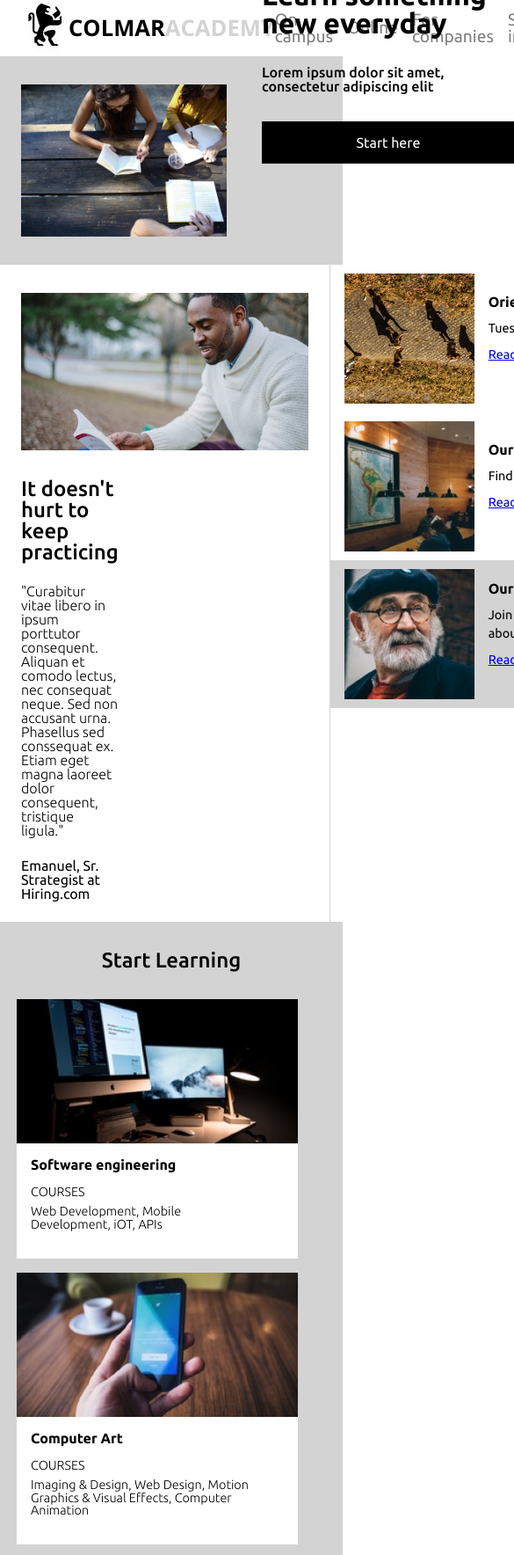
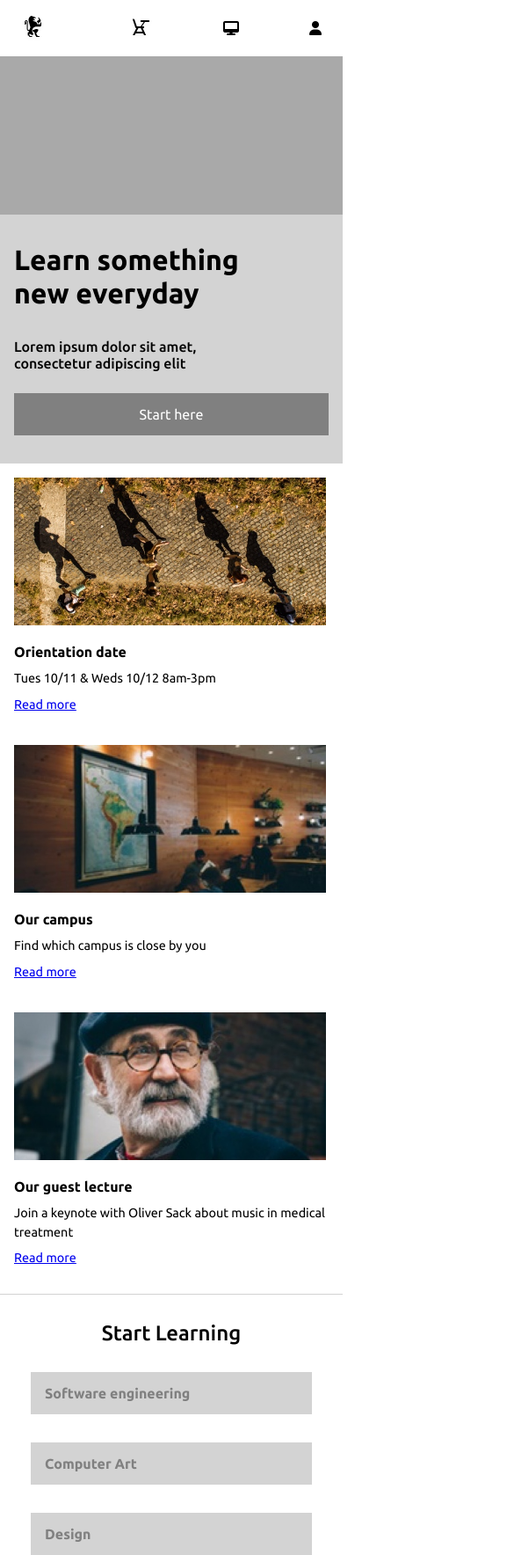
Before and after one commit to John-Cicalese/colmaracademy, a plain HTML site: page index.html in a window 390 px wide. Shown: the top 1768 px of the page at 88% size, 585 px wide, since content can reach past the window. Drawn offline with nearby package versions, Linux system fonts and the light colour scheme; files that its build step writes are made by us from their sources; files whose address does not match are found by name.

Commit message:
mobile complete

```diff
--- a/Resources/css/index.css
+++ b/Resources/css/index.css
@@ -21,11 +21,10 @@ html {
 }
 
 .logo img {
-    height: 4rem;
+    height: 3rem;
 }
 
 .logo span {
-    font-family: "Open Sans";
     font-size: 1.6rem;
     font-weight: bold;
 }
@@ -54,6 +53,12 @@ nav span {
 }
 
 .banner {
+    display: flex;
+    justify-content: flex-start;
+    align-items: center;
+}
+
+#banner {
     display: flex;
     justify-content: flex-start;
     align-items: center;
@@ -138,7 +143,7 @@ nav span {
     font-weight: 300;
 }
 
-.mini {
+#banner.mini {
     width: 26.4rem;
     height: 10.5rem;
 }
@@ -173,7 +178,7 @@ nav span {
     font-size: .9rem
 }
 
-#guest {
+.guest {
     background-color: lightgrey;
 }
 
@@ -228,7 +233,7 @@ nav span {
 .course-content {
     margin-left: 1rem;
     margin-bottom: 1.5rem;
-    font line-height: 1.5;
+    line-height: 1.5;
     padding-right: 2.5rem;
 }
 
@@ -273,3 +278,170 @@ footer {
 .copyright {
     margin-left: 1.5rem;
 }
+
+
+/*Mobile*/
+
+@media only screen and (max-width: 480px) {
+    body {
+        overflow-x: hidden;
+    }
+    #desktop-nav {
+        display: none;
+    }
+    .logo {
+        display: none;
+    }
+    #mobile-logo img {
+        height: 2rem;
+    }
+    #mobile-nav {
+        display: flex;
+        justify-content: space-around;
+        align-items: center;
+    }
+    #mobile-logo {
+        display: flex;
+        margin-left: 1.5rem;
+        align-items: center;
+    }
+    #mobile-nav img, #mobile-nav .fa-desktop {
+        margin-right: 5rem;
+    }
+    #mobile-nav .fa-user {
+        margin-right: 1.5rem;
+    }
+    #bannerone img {
+        display: none;
+    }
+    .mobilebanner1 {
+        background-color: darkgray;
+        width: 100%;
+        height: 11.25rem;
+    }
+    .banner {
+        display: flex;
+        flex-direction: column;
+    }
+    .signup {
+        padding-bottom: 2rem;
+        padding-left: 1rem;
+        padding-right: 1rem;
+    }
+    .signup-content {
+        width: 100%;
+        line-height: 1.2;
+    }
+    .signup-content h2 {
+        font-weight: 700;
+        font-size: 2rem;
+        margin-top: 2rem;
+        margin-bottom: 2rem;
+        padding-right: 3rem;
+    }
+    .signup-content h4 {
+        font-weight: 500;
+        font-size: 1rem;
+        margin-bottom: 1.5rem;
+        padding-right: 5rem;
+    }
+    #desktop-display {
+        display: none;
+    }
+    #bantwoimg {
+        display: none;
+    }
+    #mobbantwoimg {
+        max-width: 95%;
+        height: auto;
+        margin-bottom: 1rem;
+    }
+    .campus {
+        border-left: none;
+        margin-top: 1rem;
+        margin-left: 1rem;
+        margin-bottom: 1rem;
+    }
+    #mobile-display {
+        border-bottom: .5px solid lightgrey;
+    }
+    .guest, .bannerthree {
+        background-color: white;
+    }
+    #banner {
+        display: block;
+    }
+    #banner.mini {
+        width: auto;
+        height: 18rem;
+        margin-bottom: 1rem;
+    }
+    .course img {
+        display: none;
+    }
+    .btn {
+        display: flex;
+        justify-content: center;
+        align-items: center;
+        background-color: gray;
+        color: white;
+        height: 3rem;
+    }
+    .mobile-course {
+        display: flex;
+        justify-content: flex-start;
+        align-items: center;
+        background-color: lightgray;
+        color: #808080;
+        height: 3rem;
+        padding-left: 1rem;
+    }
+    .campusinfo {
+        padding-top: 0;
+    }
+    .course-content p {
+        display: none;
+    }
+    .course-content {
+        margin-bottom: .5rem;
+        margin-right: -3.5rem;
+    }
+    .top {
+        display: flex;
+        flex-direction: column;
+        align-items: center;
+        border-bottom: .5px solid lightgrey;
+    }
+    .flexcolumn video {
+        width: 100%;
+        height: auto;
+        margin: 0 auto;
+    }
+    .footer nav {
+        display: none;
+    }
+    .footer {
+        display: block;
+        margin-top: 2.5rem;
+        font-size: 1rem;
+        color: grey;
+    }
+}
+
+@media only screen and (min-width: 1024px) {
+    #mobile-nav {
+        display: none;
+    }
+    #mobile-logo {
+        display: none;
+    }
+    .mobilebanner1 {
+        display: none;
+    }
+    #mobbantwoimg {
+        display: none;
+    }
+}
+
+
+}
--- a/index.html
+++ b/index.html
@@ -5,6 +5,7 @@
     <meta charset="UTF-8">
     <title>ColmarAcademy</title>
     <meta name="description" content="DESCRIPTION">
+    <script src="https://use.fontawesome.com/930c403846.js"></script>
     <link rel="stylesheet" type="text/css" href="/Users/John/Documents/colmaracademy/Resources/css/reset.css">
     <link rel="stylesheet" type="text/css" href="/Users/John/Documents/colmaracademy/Resources/css/index.css">
     <link href="https://fonts.googleapis.com/css?family=Open+Sans:300,400,600,700|Roboto:300,400,700" rel="stylesheet">
@@ -21,7 +22,15 @@
             <img src="/Users/John/Documents/colmaracademy/Resources/capstone_colmar_assets/images/ic-logo.svg" alt="logo">
             <span>COLMAR</span><span id="academy">ACADEMY</span>
         </div>
-        <nav>
+        <div id="mobile-logo">
+            <img src="/Users/John/Documents/colmaracademy/Resources/capstone_colmar_assets/images/ic-logo.svg" alt="logo">
+        </div>
+        <nav id="mobile-nav">
+            <img src="/Users/John/Documents/colmaracademy/Resources/capstone_colmar_assets/images/ic-on-campus.svg">
+            <i class="fa fa-desktop" aria-hidden="true"></i>
+            <i class="fa fa-user" aria-hidden="true"></i>
+        </nav>
+        <nav id="desktop-nav">
             <span>On campus</span>
             <span>Online</span>
             <span>For companies</span>
@@ -29,8 +38,9 @@
         </nav>
     </div>
     <!--Banner 1-->
-    <div class="banner" id="bannerone">
+    <section class="banner" id="bannerone">
         <img src="/Users/John/Documents/colmaracademy/Resources/capstone_colmar_assets/images/banner.jpg" alt="book reading">
+        <div class="mobilebanner1"></div>
         <div class="signup">
             <div class="signup-content">
                 <h2>Learn something new everyday</h2>
@@ -38,11 +48,11 @@
                 <div class="btn">Start here</div>
             </div>
         </div>
-    </div>
+    </section>
     <!--Banner 2-->
     <section class="bannertwo">
-        <div class="flex">
-            <div class="flexcolumn">
+        <div class="flex" id="mobile-display">
+            <div class="flexcolumn" id="desktop-display">
                 <img src="/Users/John/Documents/colmaracademy/Resources/capstone_colmar_assets/images/information-main.jpg" alt="reading">
                 <div class="practice-content">
                     <h2>It doesn't hurt to keep practicing</h2>
@@ -51,8 +61,9 @@
                 </div>
             </div>
             <div class="campus">
-                <div class="banner mini">
+                <div class="mini" id="banner">
                     <img src="/Users/John/Documents/colmaracademy/Resources/capstone_colmar_assets/images/information-orientation.jpg" alt="orientation" id="bantwoimg">
+                    <img src="/Users/John/Documents/colmaracademy/Resources/capstone_colmar_assets/images/information-orientation-mobile.jpg" alt="orientation" id="mobbantwoimg">
                     <div class="campusinfo">
                         <div class="campusinfo-content">
                             <h4>Orientation date</h4>
@@ -61,8 +72,9 @@
                         </div>
                     </div>
                 </div>
-                <div class="banner mini">
+                <div class="mini" id="banner">
                     <img src="/Users/John/Documents/colmaracademy/Resources/capstone_colmar_assets/images/information-campus.jpg" alt="campus" id="bantwoimg">
+                    <img src="/Users/John/Documents/colmaracademy/Resources/capstone_colmar_assets/images/information-campus-mobile.jpg" alt="campus" id="mobbantwoimg">
                     <div class="campusinfo">
                         <div class="campusinfo-content">
                             <h4>Our campus</h4>
@@ -71,8 +83,9 @@
                         </div>
                     </div>
                 </div>
-                <div class="banner mini" id="guest">
+                <div class="mini guest" id="banner">
                     <img src="/Users/John/Documents/colmaracademy/Resources/capstone_colmar_assets/images/information-guest-lecture.jpg" alt="guest speaker" id="bantwoimg">
+                    <img src="/Users/John/Documents/colmaracademy/Resources/capstone_colmar_assets/images/information-guest-lecture-mobile.jpg" alt="guest speaker" id="mobbantwoimg">
                     <div class="campusinfo">
                         <div class="campusinfo-content">
                             <h4>Our guest lecture</h4>
@@ -94,7 +107,7 @@
                 <div class="course">
                     <img src="/Users/John/Documents/colmaracademy/Resources/capstone_colmar_assets/images/course-software.jpg" alt="software engineering">
                     <div class="course-content">
-                        <h4>Software engineering</h4>
+                        <h4 class="mobile-course">Software engineering</h4>
                         <p class="courses">COURSES</p>
                         <p>Web Development, Mobile Development, iOT, APIs</p>
                     </div>
@@ -102,7 +115,7 @@
                 <div class="course">
                     <img src="/Users/John/Documents/colmaracademy/Resources/capstone_colmar_assets/images/course-computer-art.jpg" alt="Computer Art">
                     <div class="course-content">
-                        <h4>Computer Art</h4>
+                        <h4 class="mobile-course">Computer Art</h4>
                         <p class="courses">COURSES</p>
                         <p>Imaging &amp; Design, Web Design, Motion Graphics &amp; Visual Effects, Computer Animation</p>
                     </div>
@@ -110,7 +123,7 @@
                 <div class="course">
                     <img src="/Users/John/Documents/colmaracademy/Resources/capstone_colmar_assets/images/course-design.jpg" alt="Design">
                     <div class="course-content">
-                        <h4>Design</h4>
+                        <h4 class="mobile-course">Design</h4>
                         <p class="courses">COURSES</p>
                         <p>User Ecperience Design, User Research, Visual Design</p>
                     </div>
@@ -118,7 +131,7 @@
                 <div class="course">
                     <img src="/Users/John/Documents/colmaracademy/Resources/capstone_colmar_assets/images/course-data.jpg" alt="Data">
                     <div class="course-content">
-                        <h4>Data</h4>
+                        <h4 class="mobile-course">Data</h4>
                         <p class="courses">COURSES</p>
                         <p>Data Science, Big Data, SQL, Data Visualization</p>
                     </div>
@@ -126,7 +139,7 @@
                 <div class="course">
                     <img src="/Users/John/Documents/colmaracademy/Resources/capstone_colmar_assets/images/course-business.jpg" alt="Business">
                     <div class="course-content">
-                        <h4>Business</h4>
+                        <h4 class="mobile-course">Business</h4>
                         <p class="courses">COURSES</p>
                         <p>Product Development, Business Development, Startup</p>
                     </div>
@@ -134,7 +147,7 @@
                 <div class="course">
                     <img src="/Users/John/Documents/colmaracademy/Resources/capstone_colmar_assets/images/course-marketing.jpg" alt="Marketing">
                     <div class="course-content">
-                        <h4>Marketing</h4>
+                        <h4 class="mobile-course">Marketing</h4>
                         <p class="courses">COURSES</p>
                         <p>Analytics, Content Marketing, Mobile Marketing</p>
                     </div>
@@ -155,12 +168,12 @@
                         <source src="/Users/John/Documents/colmaracademy/Resources/capstone_colmar_assets/videos/thesis.mp4" type="video/mp4">
                         Your browser does not support the video tag.
                         </video>
-                        <div class="practice-content">
+                        <div class="practice-content" id="desktop-display">
                             <h2>Reimagine urban</h2>
                             <p id="quote">"Curabitur vitae libero in ipsum porttutor consequent. Aliquan et comodo lectus, nec consequat neque. Sed non accusant urna. Phasellus sed conssequat ex. Etiam eget magna laoreet dolor consequent, tristique ligula."</p>
                         </div>
                     </div>
-                    <div class="showcase">
+                    <div class="showcase" id="desktop-display">
                         <div class="banner mini" id="guest">
                             <img src="/Users/John/Documents/colmaracademy/Resources/capstone_colmar_assets/images/thesis-fisma.jpg" alt="prototype" id="bantwoimg">
                             <div class="campusinfo">
```
